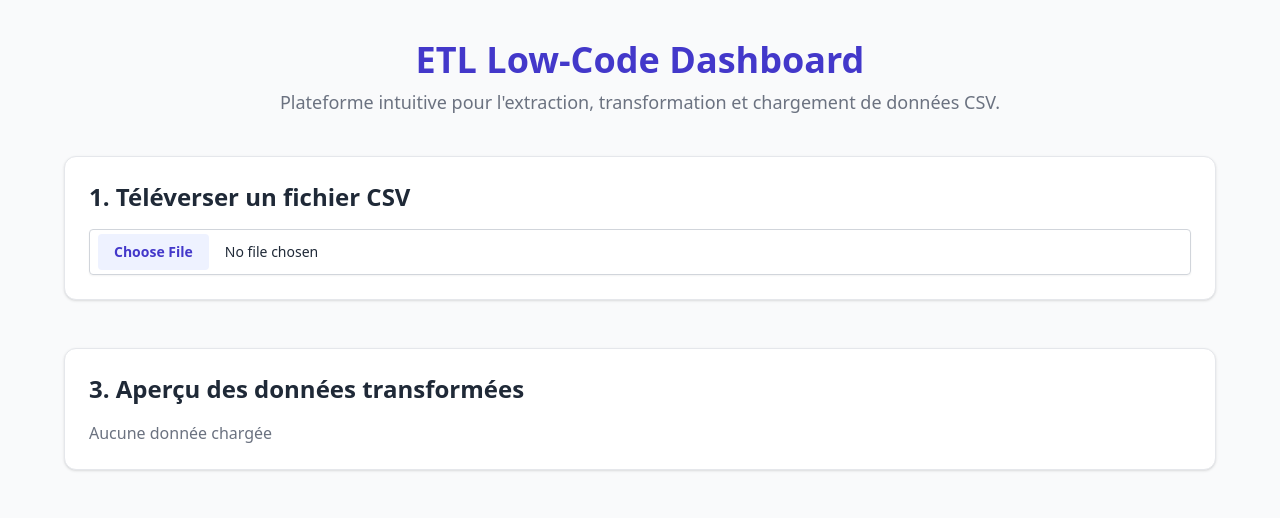
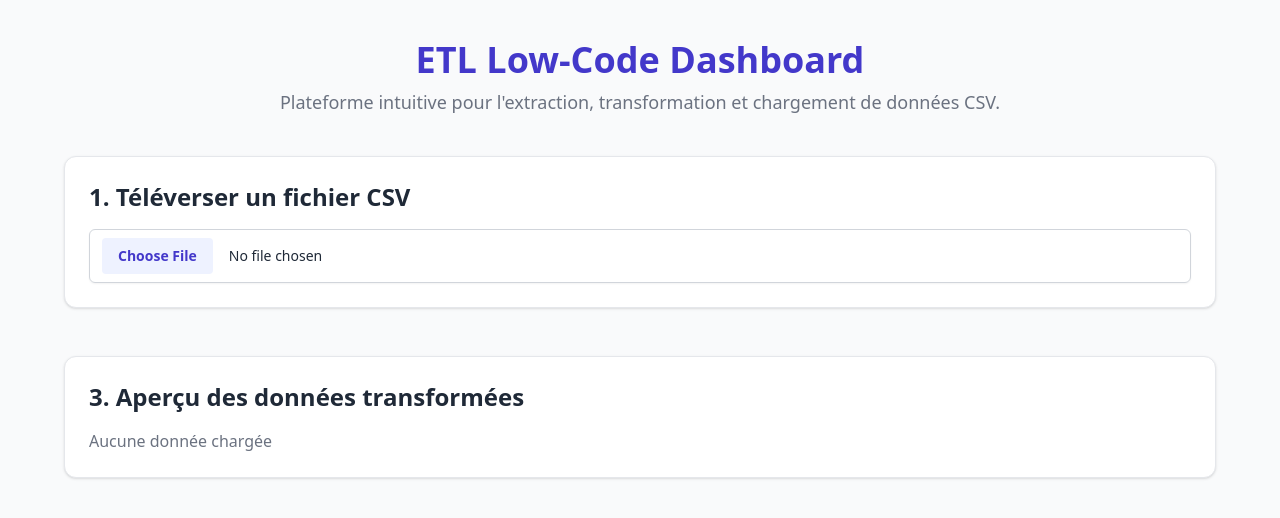
Before and after one commit to EJM0101/ETL-lowcode-dashboard, a Next.js app: page / in a window 1280 px wide. Shown: the top 518 px of the page. Built offline with nearby package versions, Linux system fonts and the light colour scheme.

Commit message:
Update globals.css

```diff
--- a/assets/globals.css
+++ b/assets/globals.css
@@ -2,19 +2,23 @@
 @tailwind components;
 @tailwind utilities;
 
-/* Styles globaux personnalisés */
+/* Styles personnalisés globaux */
 body {
-  @apply bg-gray-50 text-gray-800 font-sans;
+  @apply bg-gray-50 text-gray-900 font-sans;
 }
 
-h1, h2 {
-  @apply text-gray-900;
+h1, h2, h3 {
+  @apply text-gray-800 font-bold;
 }
 
-input[type="file"] {
-  @apply border border-gray-300 rounded px-2 py-1;
+table {
+  @apply w-full text-sm border-collapse;
 }
 
-table th, table td {
-  @apply border px-3 py-2 text-sm;
+th, td {
+  @apply px-4 py-2 border border-gray-300;
 }
+
+input, button {
+  @apply text-sm px-3 py-2 rounded border border-gray-300;
+}
```
